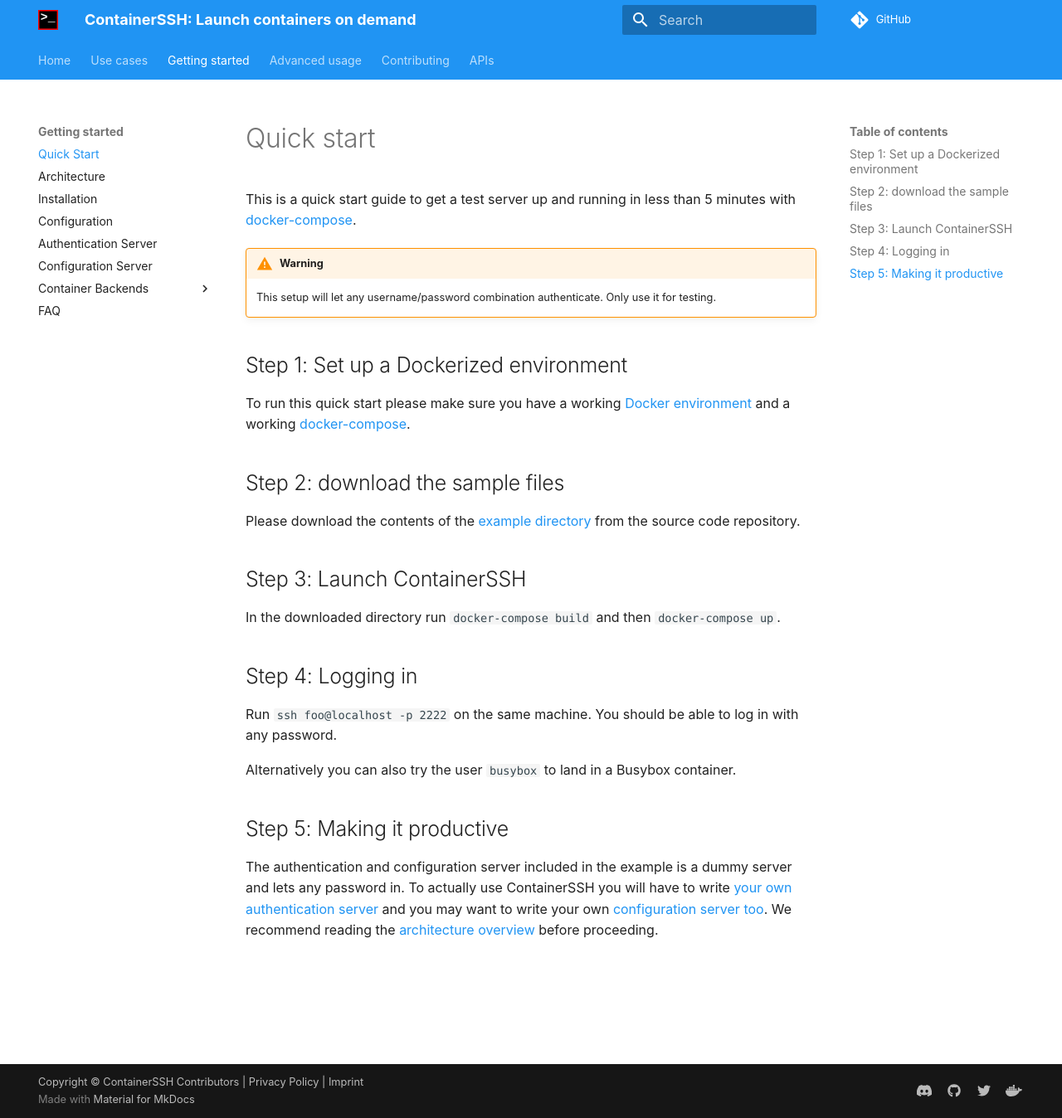
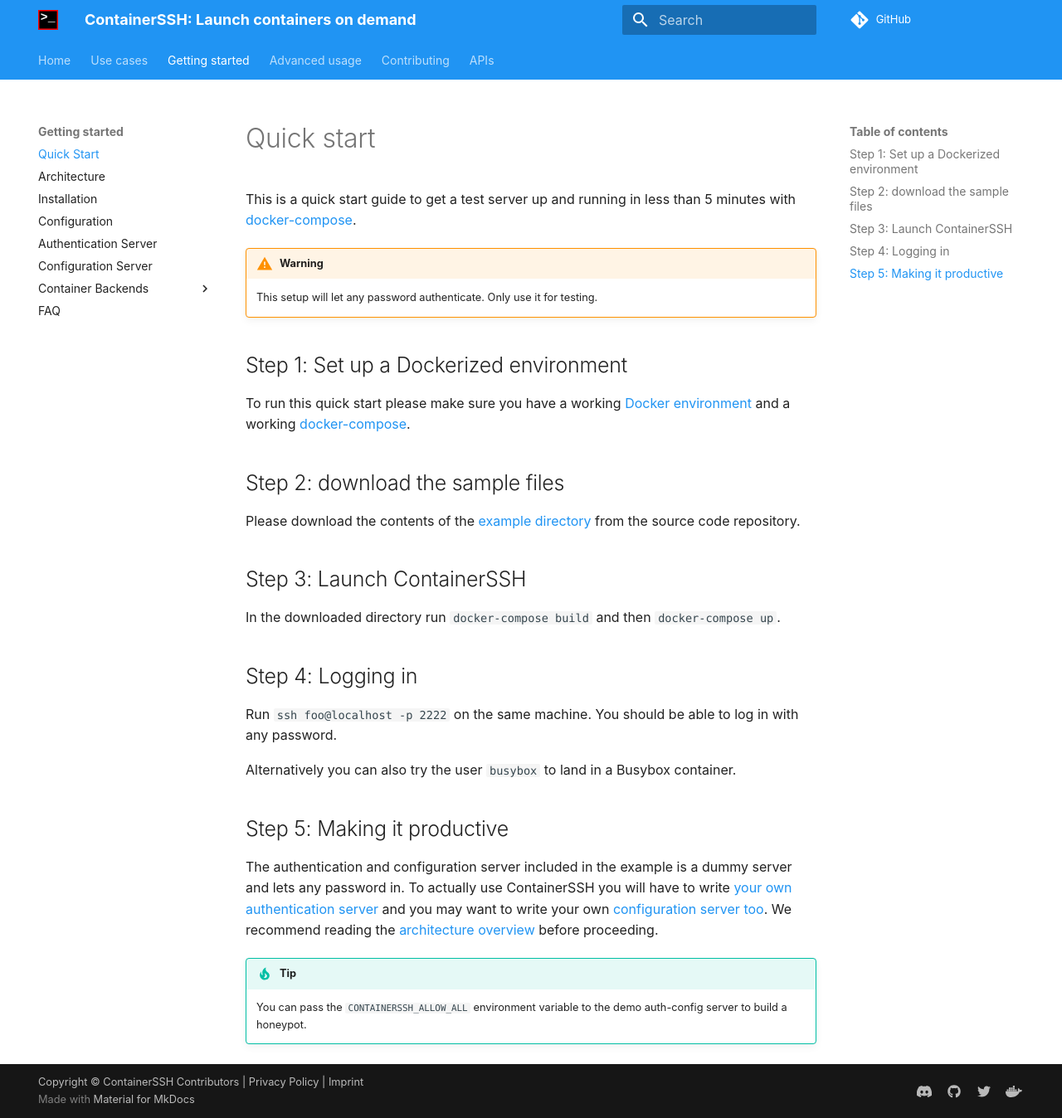
Before and after one commit to ContainerSSH/containerssh.github.io, an MkDocs documentation site: the page built from docs/getting-started/index.md, in a window 1280 px wide and 1348 px high. Shown: the whole window at 83% size. Built offline with MkDocs 1.6.1 and Material for MkDocs 9.7.7, drawn with Linux system fonts in a browser that asks for light colours; comment, search, counter and statistics services are not loaded.

Commit message:
Docs extension

```diff
--- a/docs/getting-started/index.md
+++ b/docs/getting-started/index.md
@@ -3,7 +3,7 @@
 This is a quick start guide to get a test server up and running in less than 5 minutes with [docker-compose](https://docs.docker.com/compose/).
 
 !!! warning
-    This setup will let any username/password combination authenticate. Only use it for testing.
+    This setup will let any password authenticate. Only use it for testing.
 
 ## Step 1: Set up a Dockerized environment
 
@@ -26,3 +26,6 @@
 ## Step 5: Making it productive
 
 The authentication and configuration server included in the example is a dummy server and lets any password in. To actually use ContainerSSH you will have to write [your own authentication server](authserver.md) and you may want to write your own [configuration server too](configserver.md). We recommend reading the [architecture overview](architecture.md) before proceeding.
+
+!!! tip
+    You can pass the `CONTAINERSSH_ALLOW_ALL` environment variable to the demo auth-config server to build a honeypot.
```
Also changed, not shown: docs/advanced/audit/index.md (+5 -1 lines).
